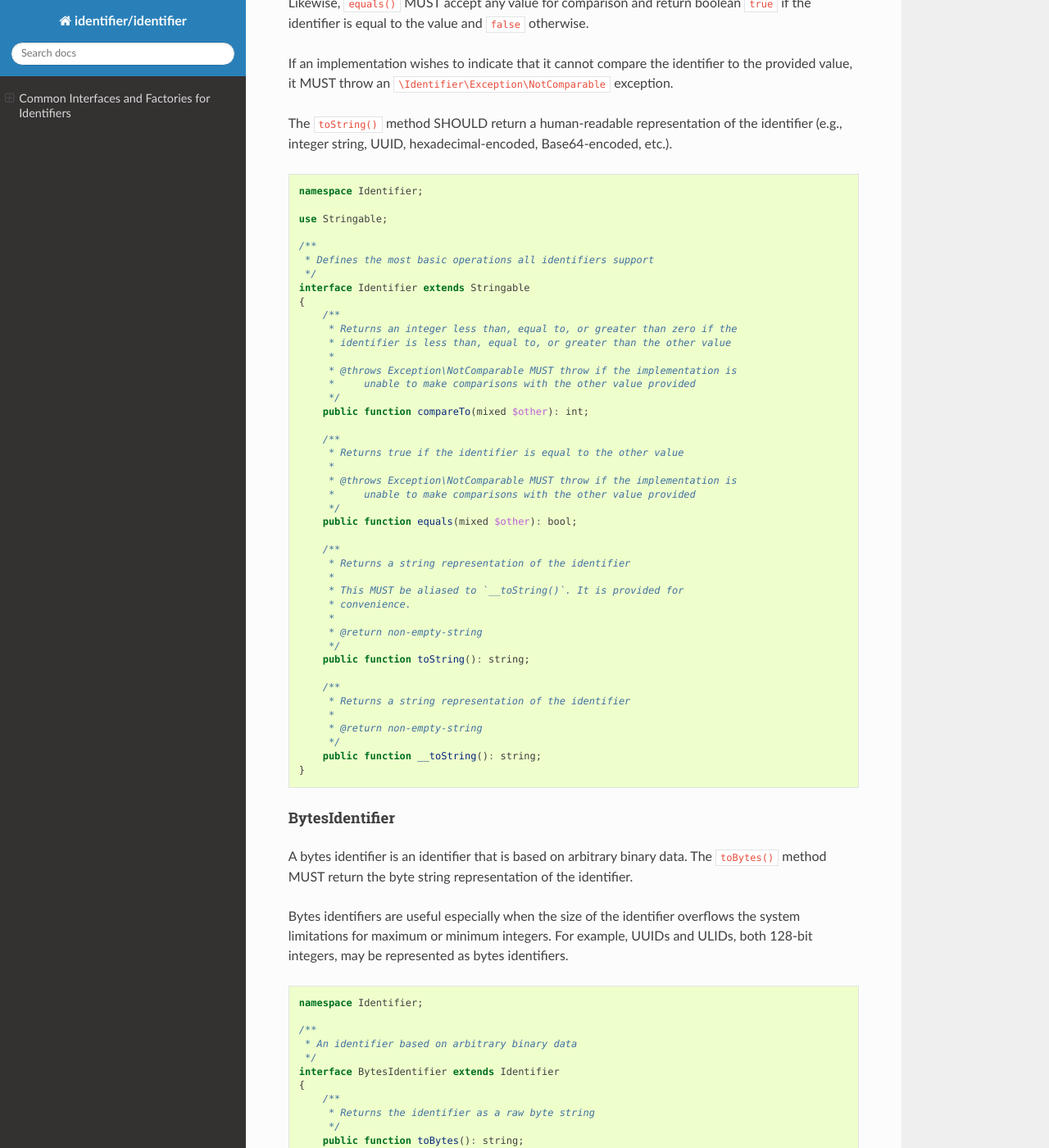
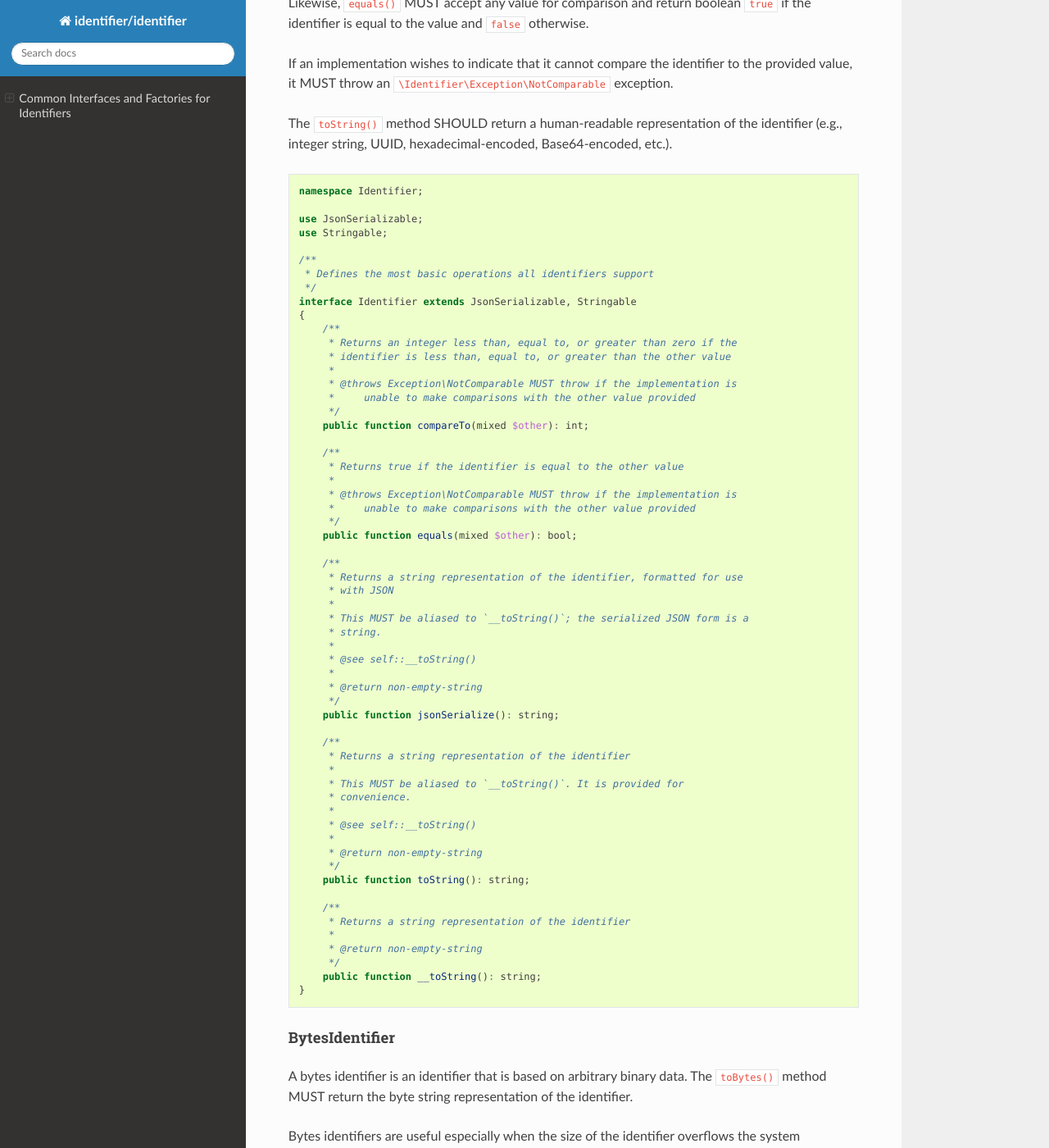
Before and after one commit to php-identifier/identifier, a Sphinx documentation site: the page built from docs/index.rst, in a window 1280 px wide and 1400 px high, scrolled down 3841 px. Shown: the whole window at 82% size. Built offline with Sphinx 7.4.7 and the Read the Docs theme 3.1.0, drawn with Linux system fonts in a browser that asks for light colours.

Commit message:
feat: extend JsonSerializable from Identifier

```diff
--- a/docs/index.rst
+++ b/docs/index.rst
@@ -172,12 +172,13 @@ etc.).
 
     namespace Identifier;
 
+    use JsonSerializable;
     use Stringable;
 
     /**
      * Defines the most basic operations all identifiers support
      */
-    interface Identifier extends Stringable
+    interface Identifier extends JsonSerializable, Stringable
     {
         /**
          * Returns an integer less than, equal to, or greater than zero if the
@@ -197,10 +198,25 @@ etc.).
         public function equals(mixed $other): bool;
 
         /**
+         * Returns a string representation of the identifier, formatted for use
+         * with JSON
+         *
+         * This MUST be aliased to `__toString()`; the serialized JSON form is a
+         * string.
+         *
+         * @see self::__toString()
+         *
+         * @return non-empty-string
+         */
+        public function jsonSerialize(): string;
+
+        /**
          * Returns a string representation of the identifier
          *
          * This MUST be aliased to `__toString()`. It is provided for
          * convenience.
+         *
+         * @see self::__toString()
          *
          * @return non-empty-string
          */
```
Also changed, not shown: CHANGELOG.md (+4 -0 lines), 1 other file.
